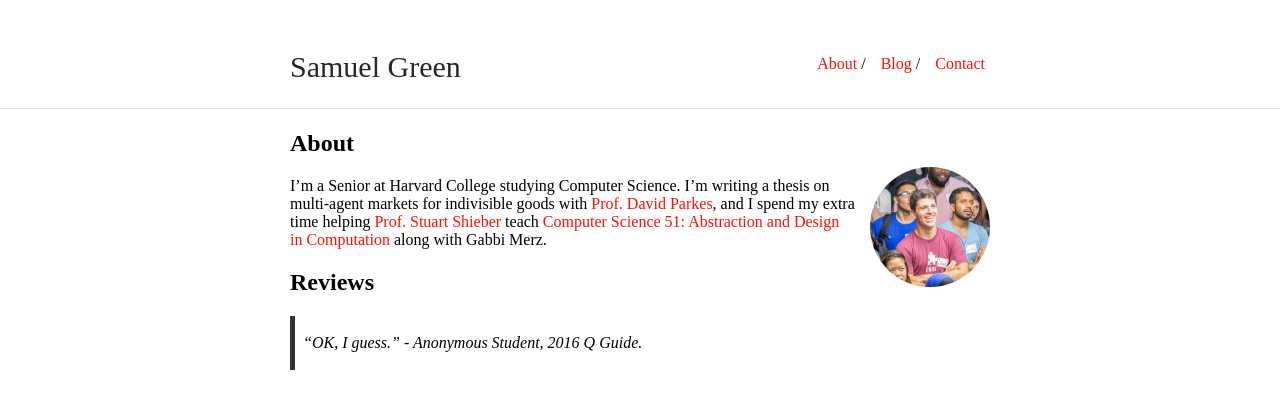
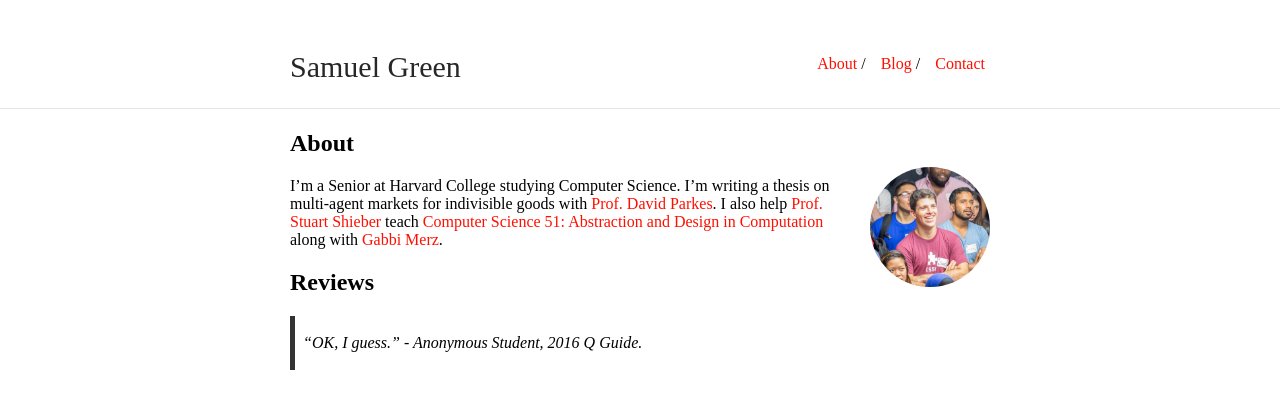
Before and after one commit to greensam/greensam.github.io, a Jekyll site: the page built from index.md, in a window 1280 px wide. Shown: the top 409 px of the page. Built offline with Jekyll 4.4.1, drawn with Linux system fonts in a browser that asks for light colours; some web fonts are replaced; our own code applies the rules of GitHub Pages for plain Markdown files.

Commit message:
add link

```diff
--- a/index.md
+++ b/index.md
@@ -8,9 +8,9 @@ layout: default
 
 I'm a Senior at Harvard College studying Computer Science. I'm writing a thesis
 on multi-agent markets for indivisible goods with
-[Prof. David Parkes](http://eecs.harvard.edu/parkes), and I spend my extra time helping
+[Prof. David Parkes](http://eecs.harvard.edu/parkes). I also help
 [Prof. Stuart Shieber](http://eecs.harvard.edu/shieber/) teach [Computer Science 51: Abstraction and
-Design in Computation](http://cs51.io) along with Gabbi Merz.
+Design in Computation](http://cs51.io) along with [Gabbi Merz](http://gcmerz.github.io).
 
 ## Reviews
 
```
